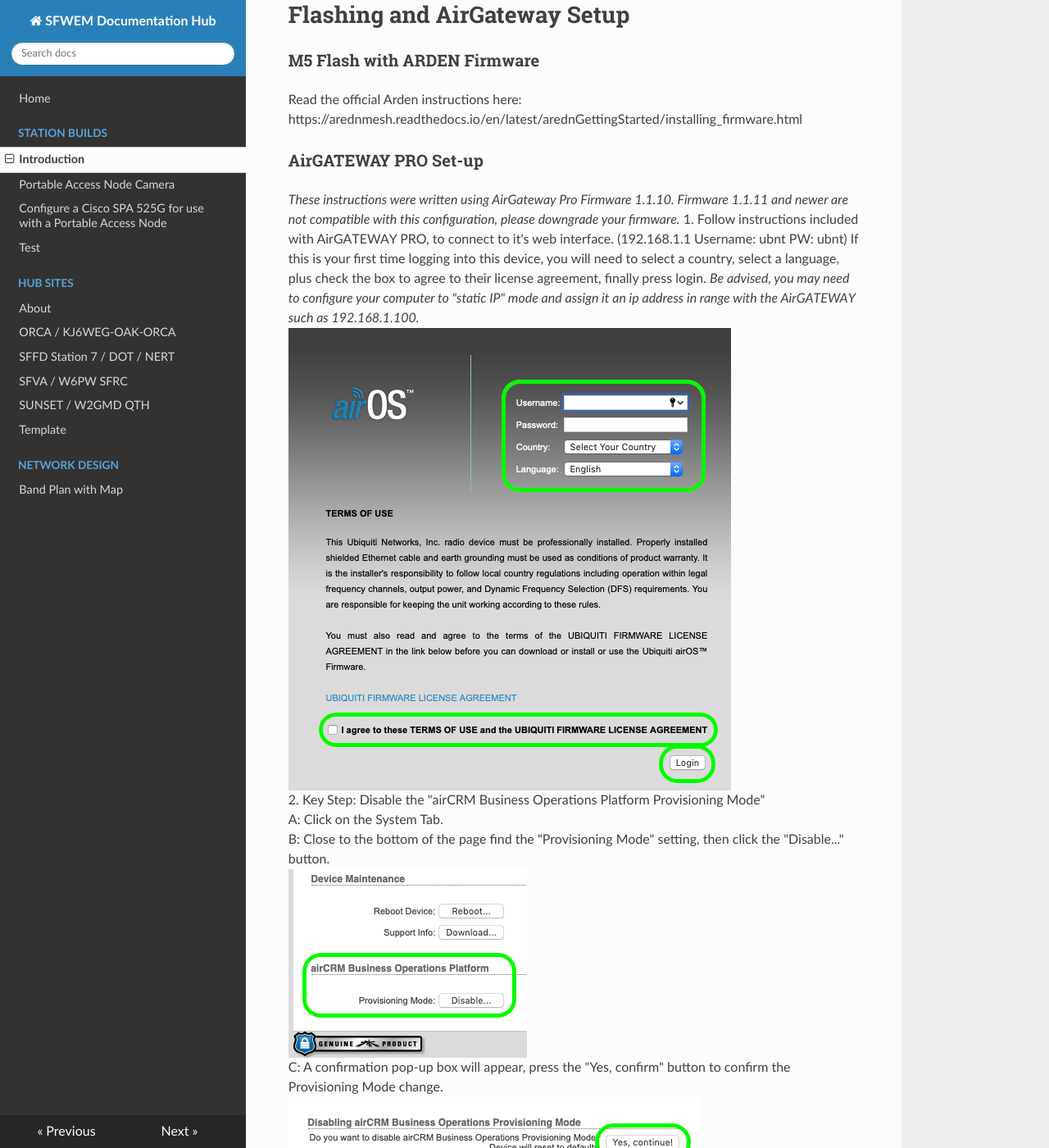
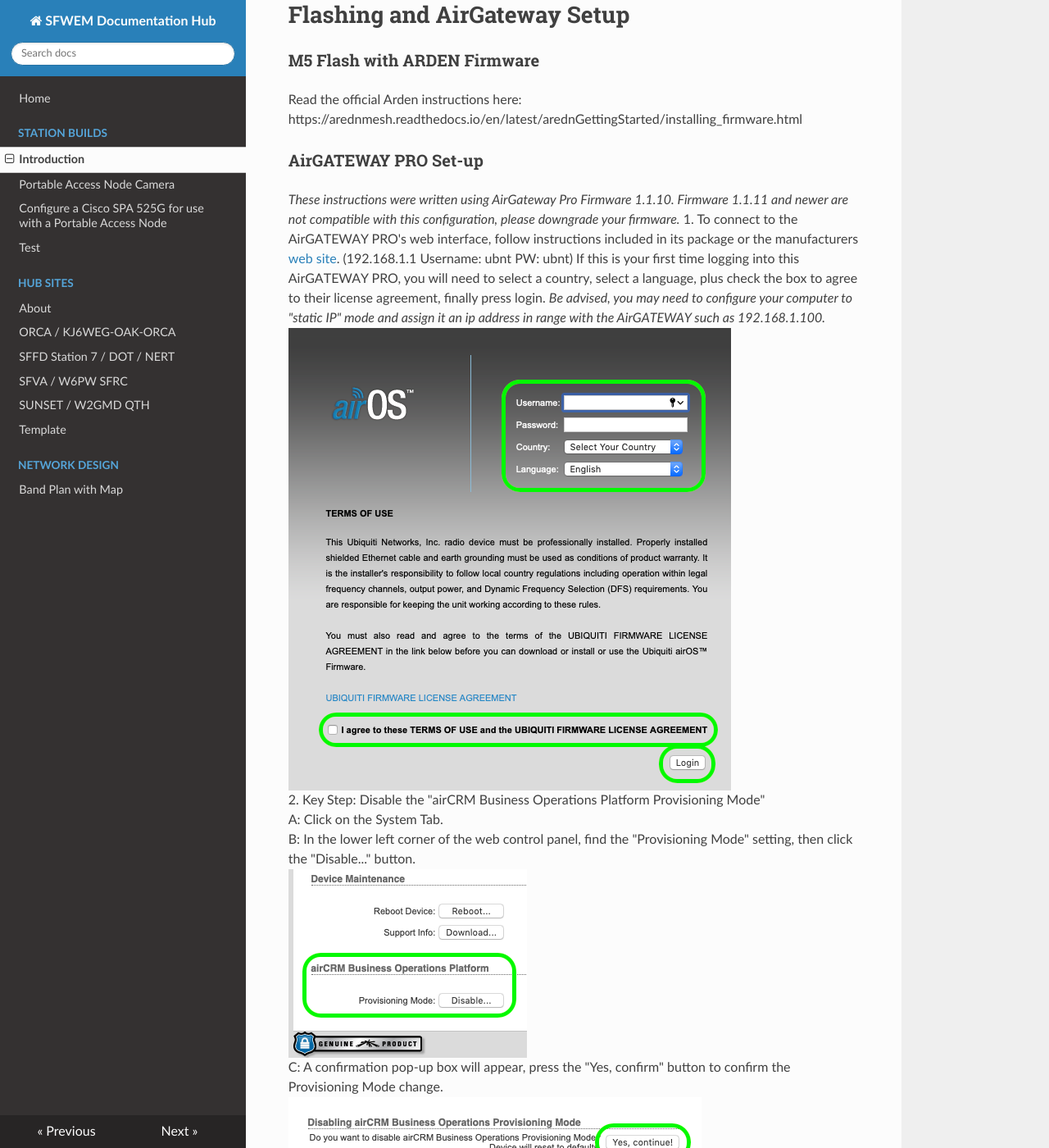
Before and after one commit to sfwem/SFWEM-Docs, an MkDocs documentation site: the page built from docs/Station_Builds/PAN_1.0.md, in a window 1280 px wide and 1400 px high, scrolled down 2870 px. Shown: the whole window at 82% size. Built offline with MkDocs 1.6.1, drawn with Linux system fonts in a browser that asks for light colours; nearby versions of some CDN libraries; some of the changed text lies outside the part shown.

Commit message:
Changed AGP #1

```diff
--- a/docs/Station_Builds/PAN_1.0.md
+++ b/docs/Station_Builds/PAN_1.0.md
@@ -89,11 +89,11 @@
 ### AirGATEWAY PRO Set-up
 
 <I> These instructions were written using AirGateway Pro Firmware 1.1.10. Firmware 1.1.11 and newer are not compatible with this configuration, please downgrade your firmware.</I>
-1. Follow instructions included with AirGATEWAY PRO, to connect to it's web interface. (192.168.1.1 Username: ubnt PW: ubnt) If this is your first time logging into this device, you will need to select a country, select a language, plus check the box to agree to their license agreement, finally press login. <I>Be advised, you may need to configure your computer to "static IP" mode and assign it an ip address in range with the AirGATEWAY such as 192.168.1.100.</I><BR>
+1. To connect to the AirGATEWAY PRO's web interface, follow instructions included in its package or the manufacturers [web site](https://dl.ubnt.com/guides/airgateway/airGateway_AG-PRO-INS_QSG.pdf). (192.168.1.1 Username: ubnt PW: ubnt) If this is your first time logging into this AirGATEWAY PRO, you will need to select a country, select a language, plus check the box to agree to their license agreement, finally press login. <I>Be advised, you may need to configure your computer to "static IP" mode and assign it an ip address in range with the AirGATEWAY such as 192.168.1.100.</I><BR>
 ![screenshot](AirGateway_001.png)<BR>
 2. Key Step: Disable the "airCRM Business Operations Platform Provisioning Mode"<BR>
     A: Click on the System Tab.<BR>
-    B: Close to the bottom of the page find the "Provisioning Mode" setting, then click the "Disable..." button.<BR>
+    B: In the lower left corner of the web control panel, find the "Provisioning Mode" setting, then click the "Disable..." button.<BR>
     ![screenshot](AirGateway_AirCRM_Disable.png)<br>
     C: A confirmation pop-up  box will appear, press the "Yes, confirm" button to confirm the Provisioning Mode change.<BR>
     ![screenshot](AirGateway_AirCRM-Confirm.png)<br>
```
Also changed, not shown: other parts of docs/Station_Builds/PAN_1.0.md (+1 -1 lines).
